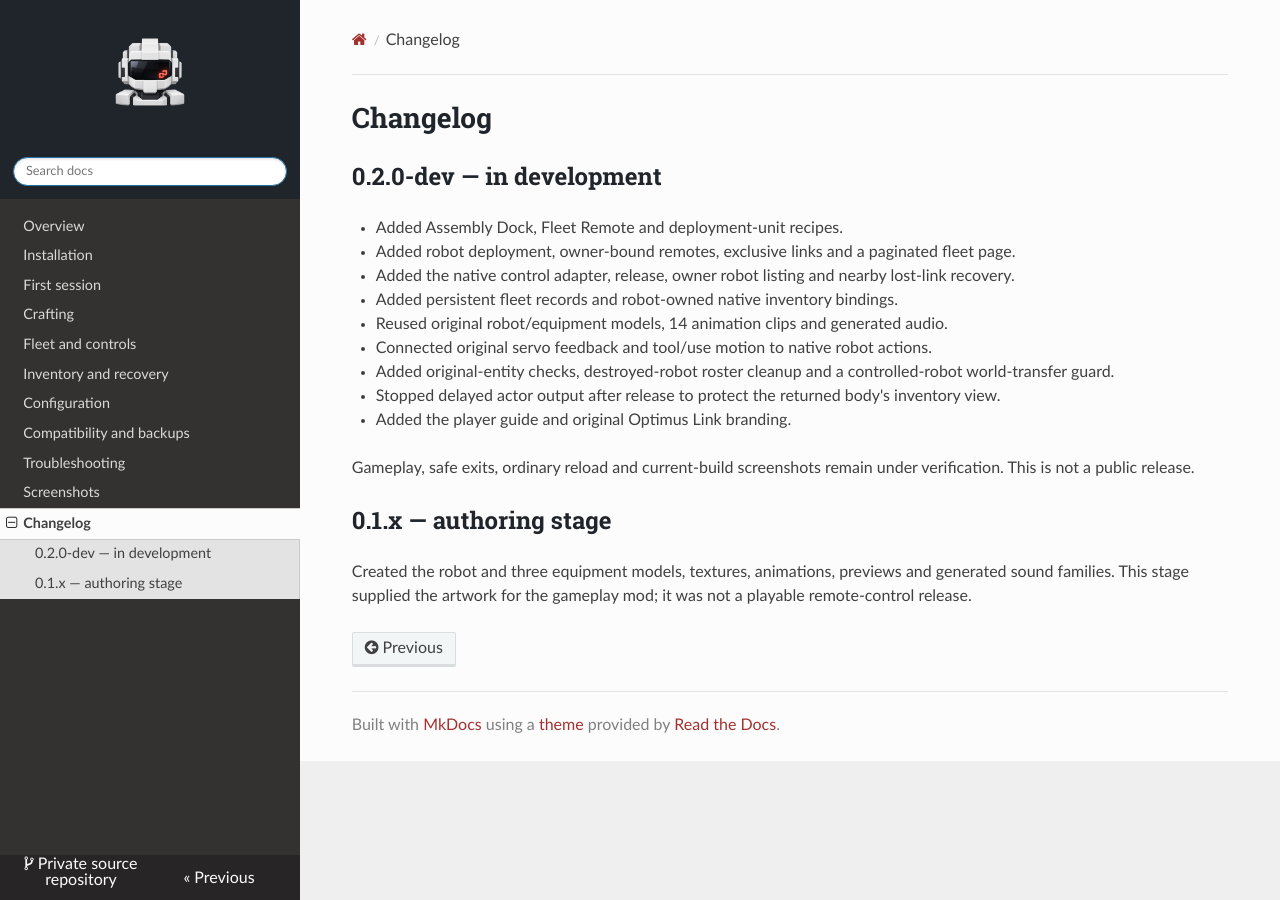
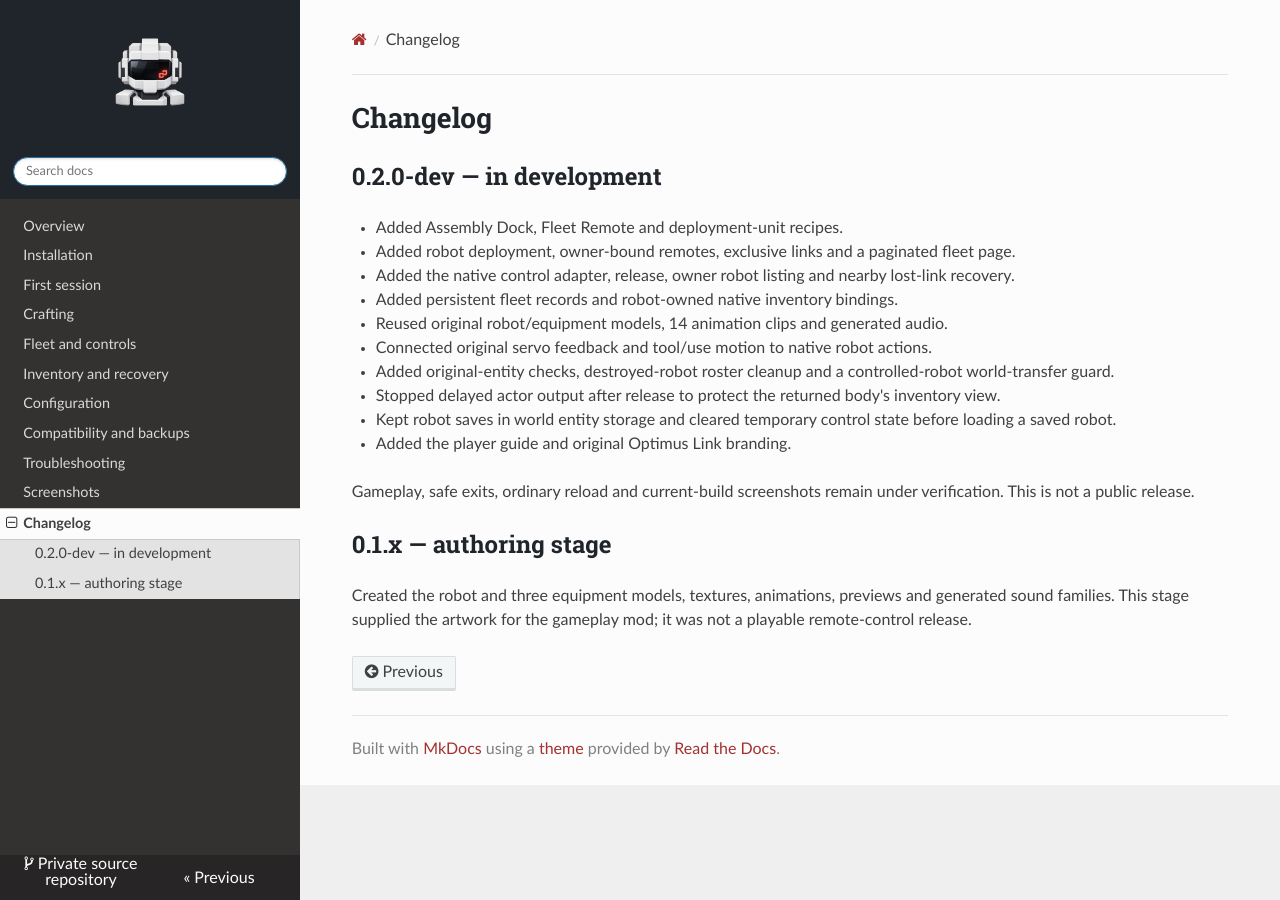
Before and after one commit to jkswoods/optimus-link, an MkDocs documentation site: the page built from docs/changelog.md, in a window 1280 px wide. Built offline with MkDocs 1.6.1, drawn with Linux system fonts in a browser that asks for light colours; nearby versions of some CDN libraries.

Commit message:
Document robot world-save handling

```diff
--- a/docs/changelog.md
+++ b/docs/changelog.md
@@ -10,6 +10,7 @@
 - Connected original servo feedback and tool/use motion to native robot actions.
 - Added original-entity checks, destroyed-robot roster cleanup and a controlled-robot world-transfer guard.
 - Stopped delayed actor output after release to protect the returned body's inventory view.
+- Kept robot saves in world entity storage and cleared temporary control state before loading a saved robot.
 - Added the player guide and original Optimus Link branding.
 
 Gameplay, safe exits, ordinary reload and current-build screenshots remain under verification. This is not a public release.
```
